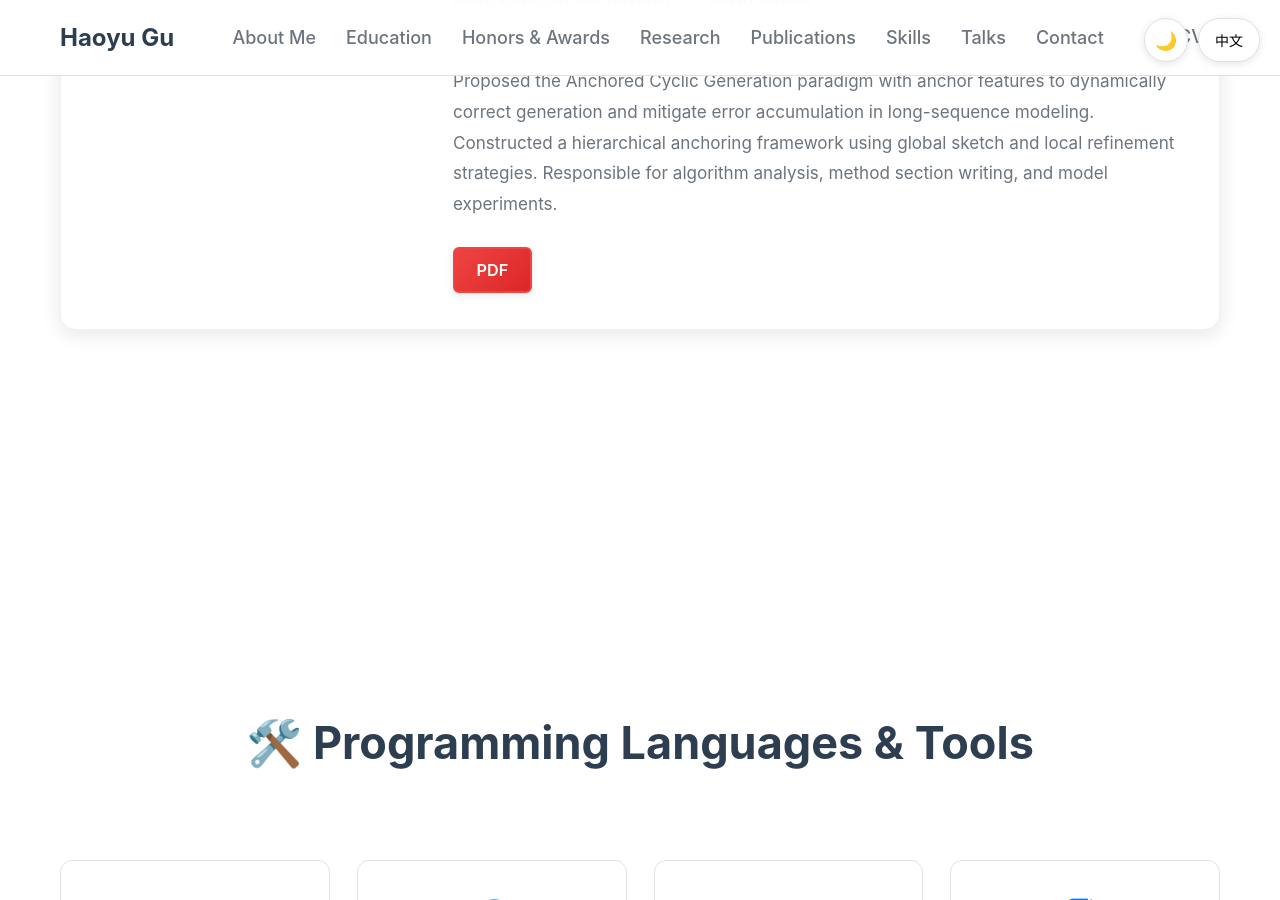
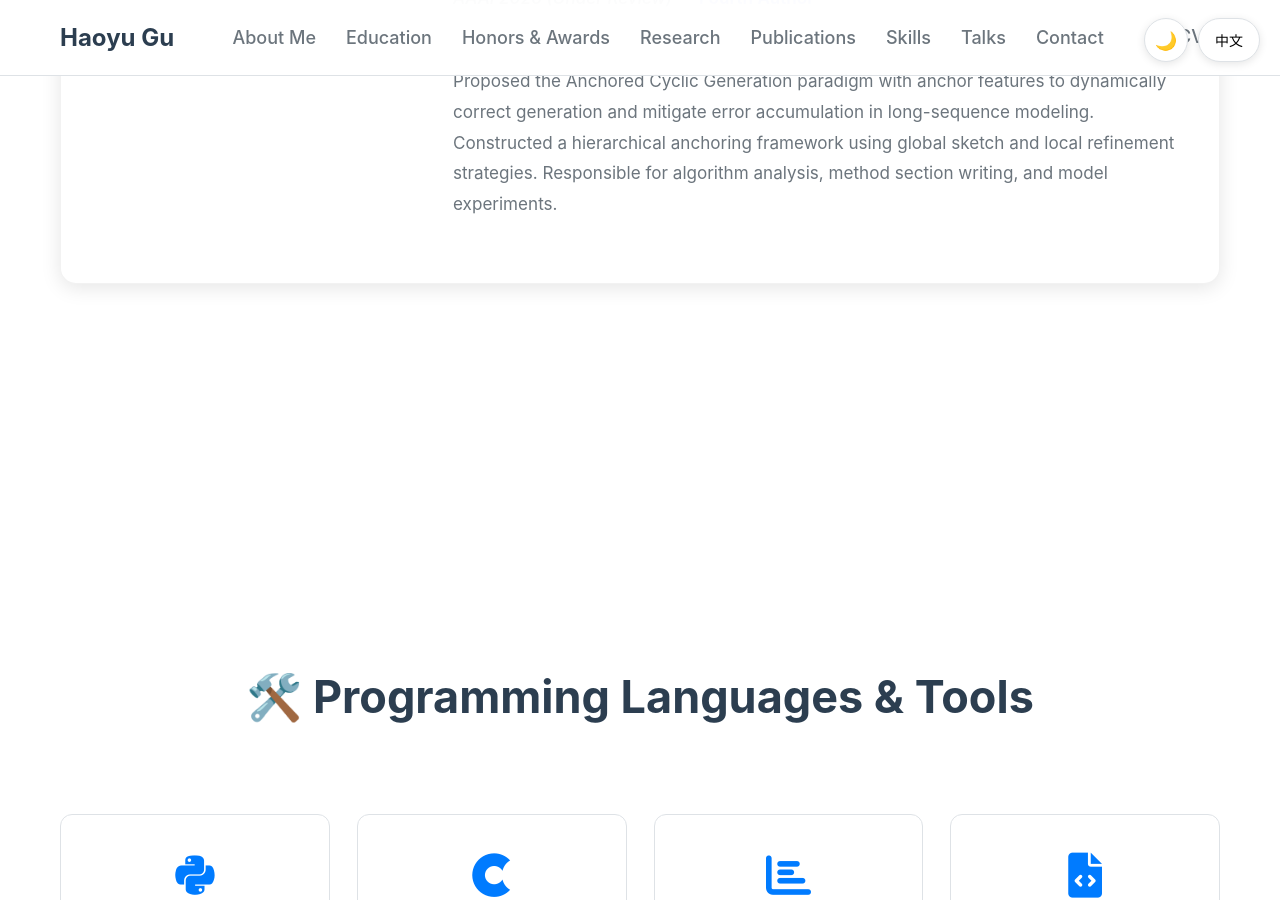
Before and after one commit to Haoyu-Gu/haoyu-gu.github.io, a Jekyll site: the page built from index.html, in a window 1280 px wide and 900 px high, scrolled down 9696 px. Built offline with Jekyll 4.4.1, drawn with Linux system fonts in a browser that asks for light colours.

Commit message:
注释AAAI论文PDF按钮
🤖 Generated with [Claude Code](https://claude.com/claude-code)

Co-Authored-By: Claude <noreply@anthropic.com>

```diff
--- a/index.html
+++ b/index.html
@@ -302,7 +302,7 @@ title: "Haoyu Gu - Personal Portfolio"
       </p>
       <p class="publication-description" data-lang='{"en": "Proposed the Anchored Cyclic Generation paradigm with anchor features to dynamically correct generation and mitigate error accumulation in long-sequence modeling. Constructed a hierarchical anchoring framework using global sketch and local refinement strategies. Responsible for algorithm analysis, method section writing, and model experiments.", "zh": "提出了锚定循环生成范式，通过锚点特征动态校正生成过程，缓解长序列建模中的错误累积。构建了分层锚定框架，采用全局草图和局部细化策略。负责算法分析、方法部分撰写和模型实验。"}'>Proposed the Anchored Cyclic Generation paradigm with anchor features to dynamically correct generation and mitigate error accumulation in long-sequence modeling. Constructed a hierarchical anchoring framework using global sketch and local refinement strategies. Responsible for algorithm analysis, method section writing, and model experiments.</p>
       <div class="publication-links">
-        <a href="/files/28984_Anchored_Cyclic_Generati.pdf" class="pub-btn pdf" target="_blank" data-lang='{"en": "PDF", "zh": "论文"}'>PDF</a>
+        <!-- <a href="/files/28984_Anchored_Cyclic_Generati.pdf" class="pub-btn pdf" target="_blank" data-lang='{"en": "PDF", "zh": "论文"}'>PDF</a> -->
       </div>
     </div>
   </div>
```
